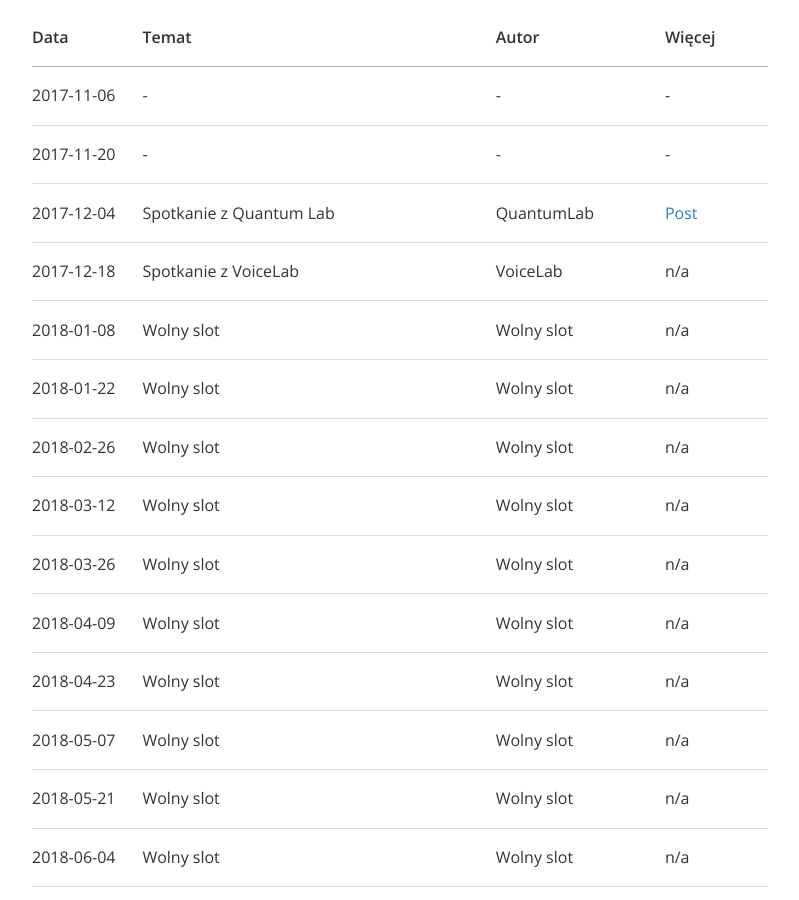
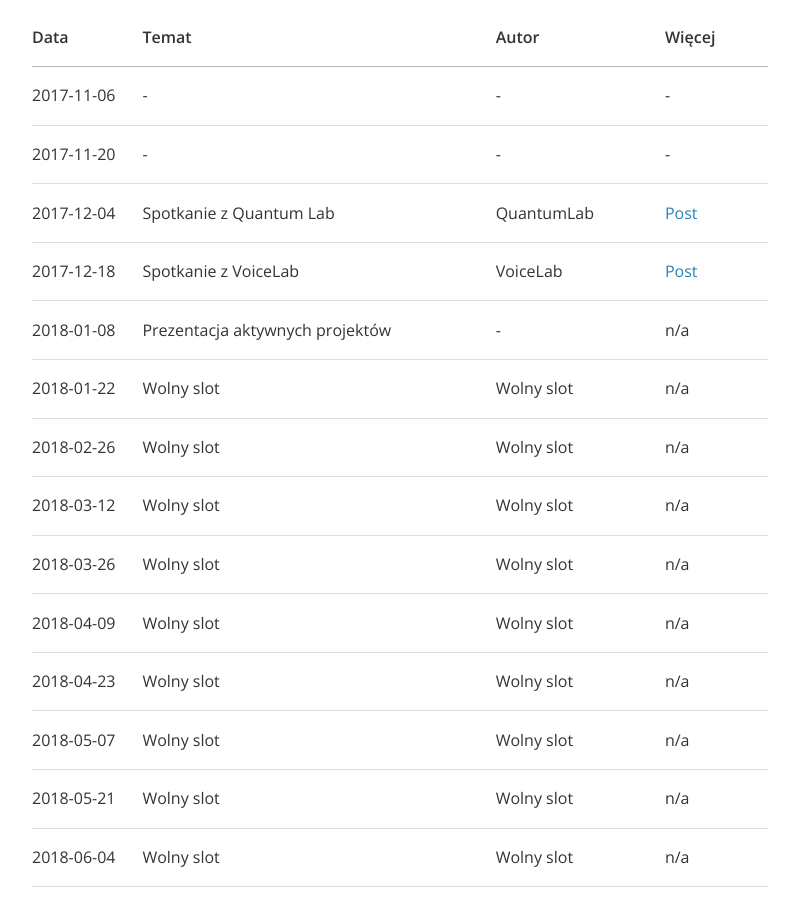
Before and after one commit to jpowie01/GradientPG, a Jekyll site: the page built from spotkania.md, in a window 1280 px wide and 900 px high, scrolled down 1908 px. Shown: the whole window, without its empty margins (240-1039 px from the left). Built offline with Jekyll 4.4.1, drawn with Linux system fonts in a browser that asks for light colours; nearby versions of some CDN libraries.

Commit message:
Dodanie prezentacji z wprowadzenia do CNN

```diff
--- a/spotkania.md
+++ b/spotkania.md
@@ -28,8 +28,8 @@
     <tr><td>2017-12-04</td><td>Wprowadzenie do ANN na przykładzie gęstej sieci klasyfikującej MNISTa</td><td>Krzysiek Przekwas</td><td><a href="/spotkania/2017/11/29/spotkanie-specjalne-quantumlab.html">Post</a></td></tr>
 
     <tr><td colspan="4"><strong>2. Wizja komputerowa</strong></td></tr>
-    <tr><td>2017-12-18</td><td>Wprowadzenie do CNN</td><td>Jakub Powierza</td><td>n/a</td></tr>
-    <tr><td>2018-01-08</td><td>Hands-on CIFAR</td><td>Jakub Powierza</td><td>n/a</td></tr>
+    <tr><td>2017-12-18</td><td>Wprowadzenie do CNN</td><td>Jakub Powierza</td><td><a href="/spotkania/2017/12/13/spotkanie.html">Post</a></td></tr>
+    <tr><td>2018-01-08</td><td>Hands-on CIFAR</td><td>Jakub Powierza</td><td><a href="/spotkania/2018/01/06/spotkanie.html">Post</a></td></tr>
     <tr><td>2018-01-22</td><td>“Transfer Learning” na przykładzie Dogs vs. Cats</td><td>mgr Adam Brzeski</td><td>n/a</td></tr>
 
     <tr><td colspan="4"><strong>3. Rekurencyjne sieci neuronowe</strong></td></tr>
@@ -60,8 +60,8 @@
     <tr><td>2017-11-06</td><td>-</td><td>-</td><td>-</td></tr>
     <tr><td>2017-11-20</td><td>-</td><td>-</td><td>-</td></tr>
     <tr><td>2017-12-04</td><td>Spotkanie z Quantum Lab</td><td>QuantumLab</td><td><a href="/spotkania/2017/11/29/spotkanie-specjalne-quantumlab.html">Post</a></td></tr>
-    <tr><td>2017-12-18</td><td>Spotkanie z VoiceLab</td><td>VoiceLab</td><td>n/a</td></tr>
-    <tr><td>2018-01-08</td><td>Wolny slot</td><td>Wolny slot</td><td>n/a</td></tr>
+    <tr><td>2017-12-18</td><td>Spotkanie z VoiceLab</td><td>VoiceLab</td><td><a href="/spotkania/2017/12/13/spotkanie.html">Post</a></td></tr>
+    <tr><td>2018-01-08</td><td>Prezentacja aktywnych projektów</td><td>-</td><td>n/a</td></tr>
     <tr><td>2018-01-22</td><td>Wolny slot</td><td>Wolny slot</td><td>n/a</td></tr>
     <tr><td>2018-02-26</td><td>Wolny slot</td><td>Wolny slot</td><td>n/a</td></tr>
     <tr><td>2018-03-12</td><td>Wolny slot</td><td>Wolny slot</td><td>n/a</td></tr>
```
Also changed, not shown: _posts/posts/2017-12-13-spotkanie.markdown (+8 -0 lines).
